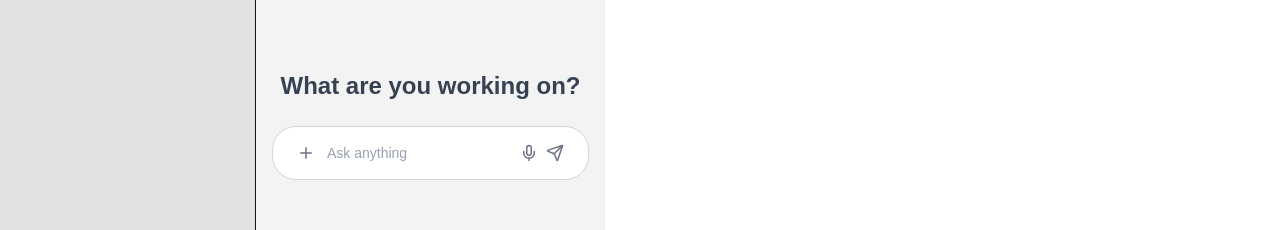
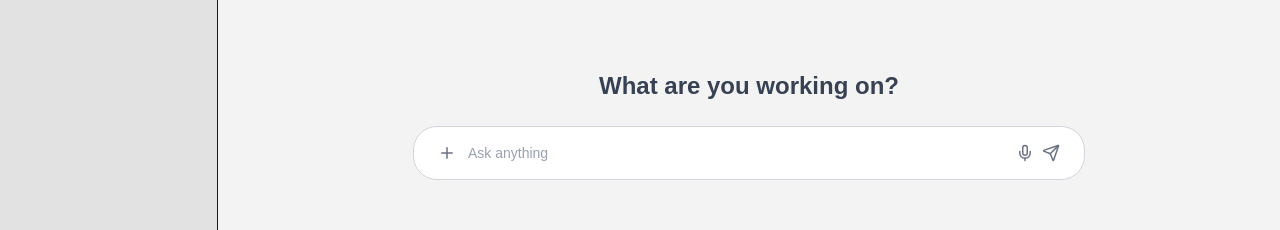
Before and after one commit to muhammad-12345/AI-Chatbot, a Next.js app: page / in a window 1280 px wide. Shown: the part 275-505 px from the top of the page. Built offline with nearby package versions, Linux system fonts and the light colour scheme; no server answers; the database is empty.

Commit message:
changes in chatbox, page.tsx

```diff
--- a/src/app/page.tsx
+++ b/src/app/page.tsx
@@ -1,13 +1,13 @@
 'use client'
 
-import ChatBox from '@/components/Chatbox'
+import Chatbox from '@/components/Chatbox'
 import Sidebar from '@/components/Sidebar'
 
 export default function HomePage() {
   return (
     <div className="flex h-screen">
       <Sidebar />
-      <ChatBox />
+      <Chatbox />
     </div>
   )
 }
--- a/src/components/Chatbox.tsx
+++ b/src/components/Chatbox.tsx
@@ -5,7 +5,7 @@ import { Plus, Mic, Send, Square } from 'lucide-react'
 import { useChatContext } from '@/context/ContextProvider'
 
 interface ChatBoxProps {
-  client: string | null
+  client?: string | null
   compact?: boolean
 }
 
@@ -51,8 +51,8 @@ export default function ChatBox({ client, compact }: ChatBoxProps) {
   }
 
   return (
-    <div className={compact ? 'w-[350px] h-[500px] shadow-lg rounded-md overflow-hidden border border-gray-300' : ''}>
-      <div className="flex flex-col h-screen w-full bg-[#f3f3f3] dark:bg-[#212121]">
+    <div className={compact ? 'w-[350px] h-[500px] shadow-lg rounded-md overflow-hidden border border-gray-300' : 'w-full h-screen'}>
+      <div className={`flex flex-col w-full ${compact ? 'h-full' : 'h-screen'} bg-[#f3f3f3] dark:bg-[#212121]`}>
         <div className="flex flex-col h-screen w-full bg-[#f3f3f3] dark:bg-[#212121]">
           <div className={`flex-1 overflow-y-auto px-4 py-6 ${isEmpty ? 'flex items-center justify-center' : ''}`}>
             <div className="w-full max-w-2xl mx-auto">
```
